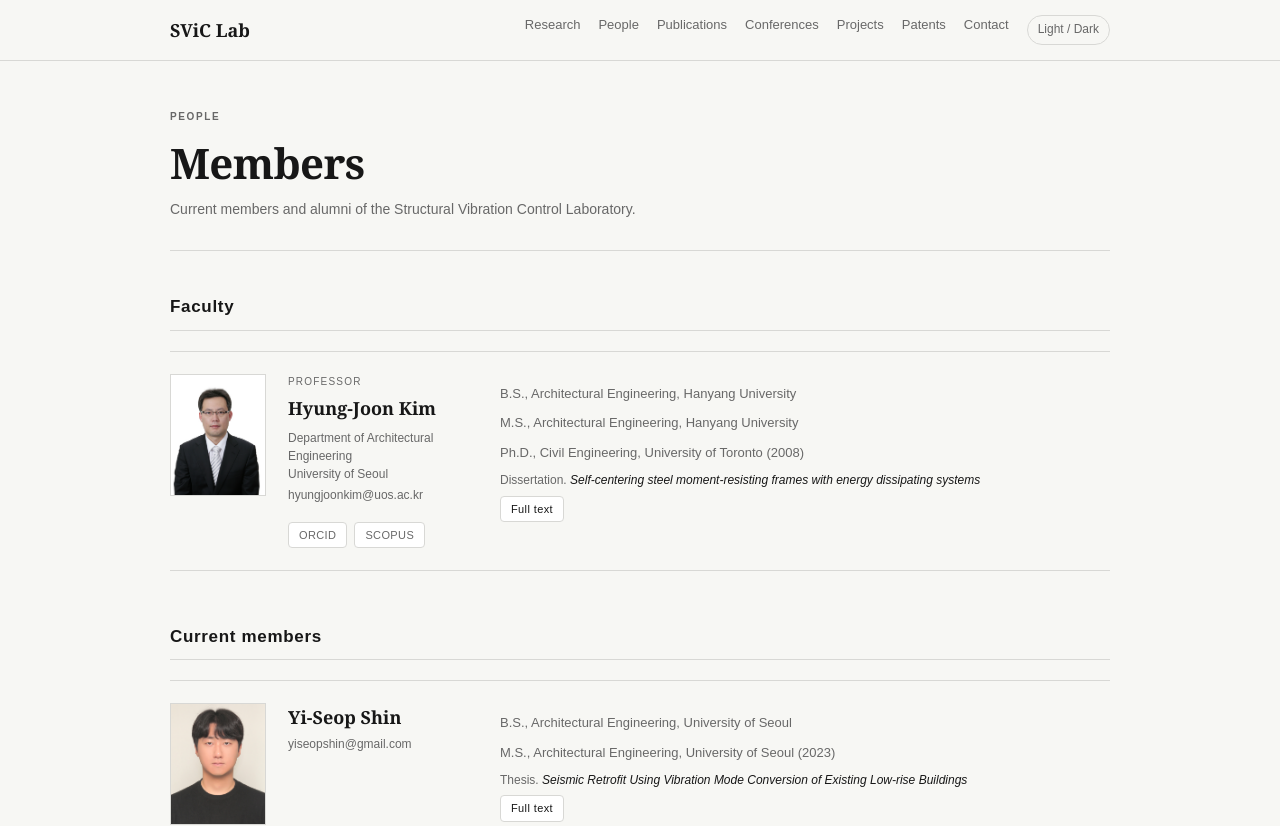
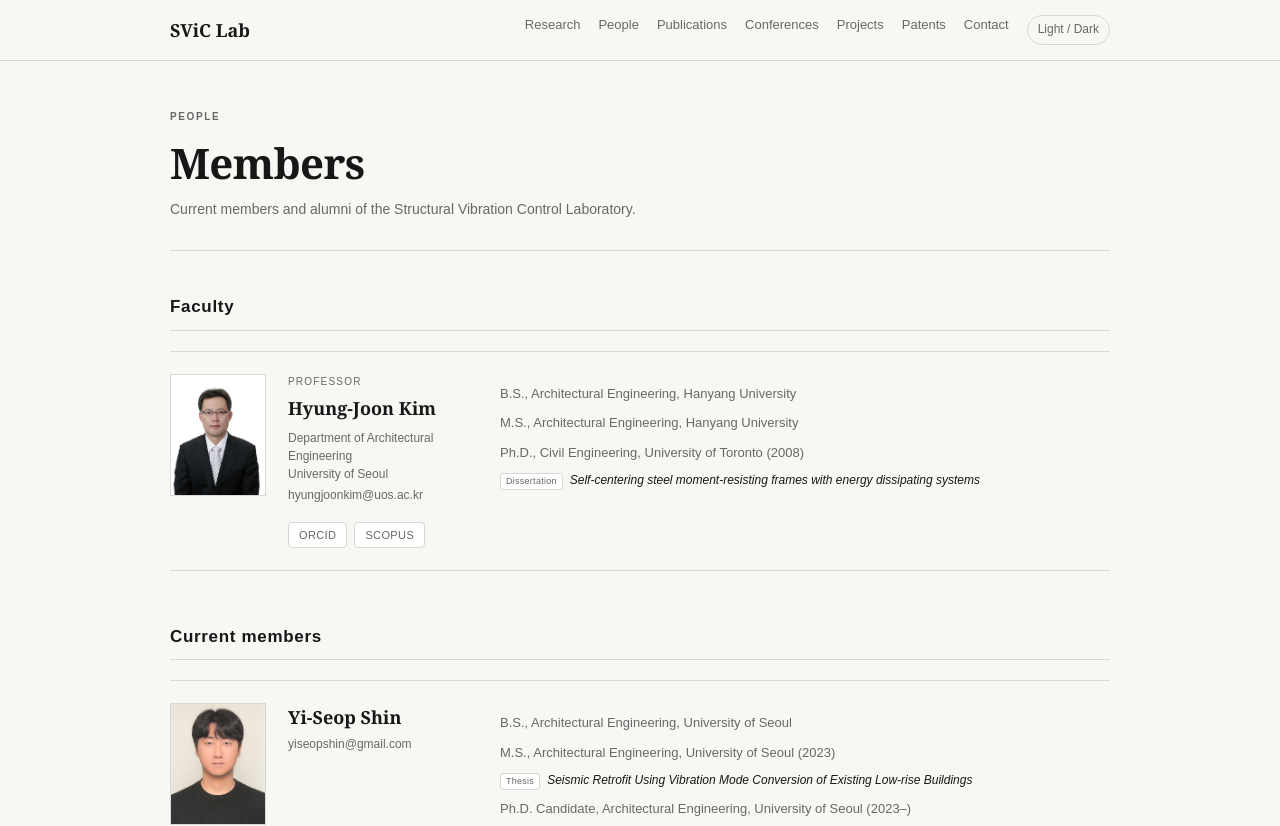
Before and after one commit to sviclab/sviclab.github.io, a Next.js app: page /people in a window 1280 px wide. Shown: the top 826 px of the page. Built offline with nearby package versions, Linux system fonts and the light colour scheme.

Commit message:
Compact thesis links in people profiles

```diff
--- a/app/people.css
+++ b/app/people.css
@@ -70,13 +70,6 @@
   margin-top: 0;
 }
 
-.member-degrees .thesis-link,
-.degree-list .thesis-link {
-  display: block;
-  margin-top: 5px;
-  color: var(--ink);
-}
-
 .member-email {
   margin: 3px 0 0 !important;
   color: var(--muted);
@@ -92,18 +85,41 @@
 }
 
 .thesis-entry p {
+  display: flex;
+  align-items: baseline;
+  gap: 7px;
   margin: 0;
   color: var(--muted);
   font-size: 12px;
   line-height: 1.55;
 }
 
-.thesis-entry p span {
+.thesis-kind-link {
+  flex: 0 0 auto;
+  padding: 1px 5px;
+  border: 1px solid var(--line);
+  border-radius: 3px;
+  background: var(--white);
+  color: var(--muted);
+  font-size: 9px;
   font-style: normal;
+  line-height: 1.45;
+  letter-spacing: .03em;
+}
+
+.thesis-kind-link:hover {
+  border-color: var(--ink);
+  color: var(--ink);
 }
 
 .thesis-entry em {
   color: var(--ink);
+}
+
+[data-theme='dark'] .thesis-kind-link {
+  background: #202020;
+  border-color: #4a4a47;
+  color: #d5d5d1;
 }
 
 .patent-record {
--- a/app/people/page.tsx
+++ b/app/people/page.tsx
@@ -86,8 +86,10 @@ const alumniContact: Record<string, { email: string; image: string }> = {
 
 function ThesisEntry({ thesis }: { thesis: Thesis }) {
   return <div className="thesis-entry">
-    <p><span>{thesis.kind}.</span> <em>{thesis.title}</em></p>
-    <a className="thesis-link" href={thesis.url} target="_blank" rel="noreferrer">Full text</a>
+    <p>
+      <a className="thesis-kind-link" href={thesis.url} target="_blank" rel="noreferrer">{thesis.kind}</a>
+      <em>{thesis.title}</em>
+    </p>
   </div>;
 }
 
```
